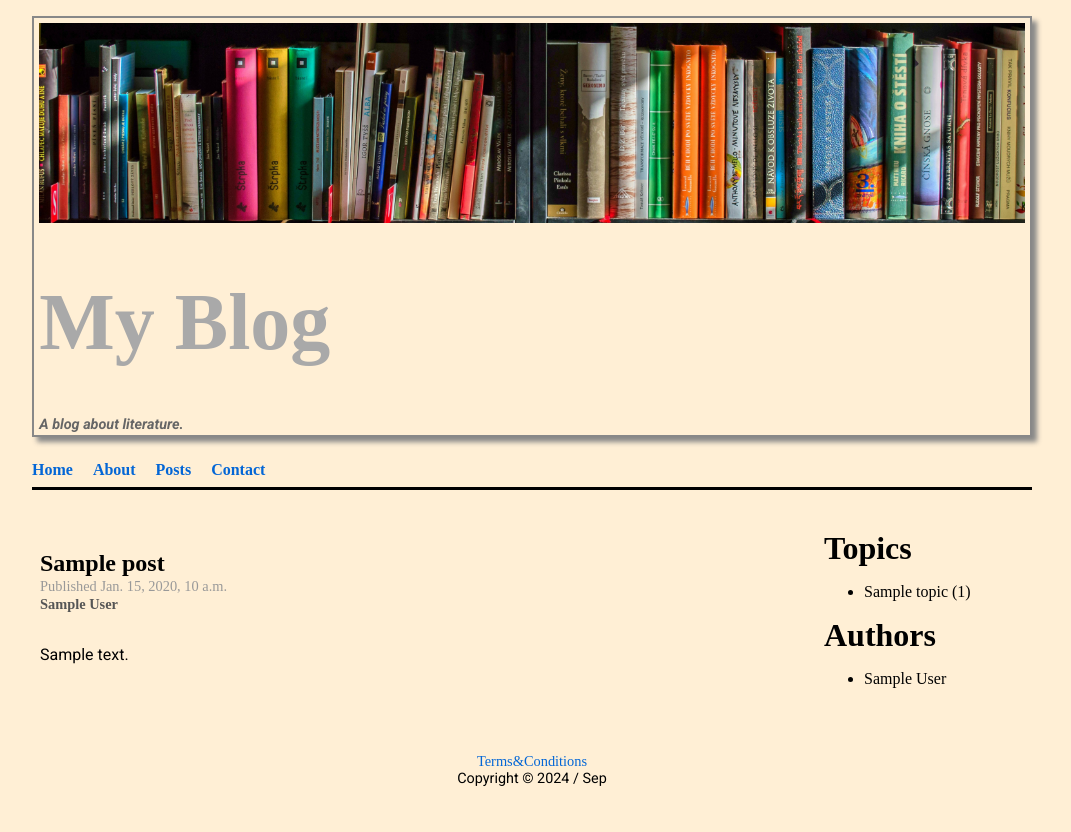
After one commit to morgs999/myBlog, a Django app: page /posts/1 in a window 1280 px wide. The commit adds this page. Shown: the whole page, without its empty margins (108-1179 px from the left). Run offline with Django 5.2, Linux system fonts and the light colour scheme; tables that the repository leaves empty hold one stand-in row (values such as "Sample post"); some web fonts are replaced.

Commit message:
post pages and lists added

```diff
--- a/blog/models.py
+++ b/blog/models.py
@@ -4,6 +4,7 @@
 from django.db import models
 from django.conf import settings
 from django.utils import timezone
+from django.urls import reverse
 from django.contrib.auth import get_user_model
 
 
@@ -104,6 +105,20 @@
         self.status = self.PUBLISHED
         self.published = timezone.now()
 
+    def get_absolute_url(self):
+        """provide url"""
+        if self.published:
+            kwargs={
+                'year':self.published.year,
+                'month':self.published.month,
+                'day':self.published.day,
+                'slug':self.slug
+            }
+        else:
+            kwargs = {'pk':self.pk}
+
+        return reverse('post-detail', kwargs=kwargs)
+
     # meta
     class Meta:
         """meta information for Post model"""
--- a/blog/static/blog/base.css
+++ b/blog/static/blog/base.css
@@ -101,13 +101,6 @@
     margin: 0;
 }
 
-img {
-    max-width: 50%;
-    height: auto;
-    margin: auto;
-    padding: auto;
-}
-
 /* Style the top nav */
 #top-nav {
     padding: 0.5rem 0;
@@ -153,6 +146,45 @@
     box-shadow: 5px 5px 5px lightslategray;
 }
 
+/* Post preview */
+.post-preview {
+    border-bottom: 1px dotted darkblue;
+}
+
+.post-preview h2 {
+    padding-bottom: 0;
+    margin-bottom: 0;
+}
+
+.post-preview time {
+    color: #999;
+}
+
+.post-preview section {
+    margin: 1rem 0;
+}
+
+/* Post detail article */
+#post-detail-article h1 {
+    margin-bottom: 0;
+    padding-bottom: 0;
+}
+
+#post-detail-article .author {
+    font-size: 0.9rem;
+    font-weight: bold;
+    color: #555;
+}
+
+#post-detail-article .published {
+    color: #999;
+    font-size: 0.9rem;
+}
+
+#post-detail-article .content {
+    margin: 2rem 0;
+}
+
 /* Style the footer */
 #site-footer {
     font-family: 'Roboto';
--- /dev/null
+++ b/blog/templates/blog/post_detail.html
@@ -0,0 +1,13 @@
+{% extends 'blog/base.html' %}
+
+{% block page_title %}{{ post.title }}{% endblock %}
+
+{% block main %}
+<article id="post-detail-article">
+    <h1>{{ post.title }}</h1>
+    <span class="published">Published <time>{{ post.published }}</time></span><br>
+    <span class="author">{{ post.author.get_full_name }}</span>
+
+    <section class="content">{{ post.content|linebreaks }}</section>
+</article>
+{% endblock %}
--- a/blog/templates/blog/terms_and_conditions.html
+++ b/blog/templates/blog/terms_and_conditions.html
@@ -1,5 +1,3 @@
-{# blog/templates/terms_and_conditions.html}
-
 {% extends 'blog/base.html' %}
 
 {% block page_title %}Terms & Conditions{% endblock %}
--- a/blog/views.py
+++ b/blog/views.py
@@ -4,7 +4,7 @@
 from django.shortcuts import render
 # from django.db.models import Count
 from django.views.generic.base import TemplateView
-from django.views.generic import ListView
+from django.views.generic import ListView, DetailView
 from . import models
 
 class HomeView(TemplateView):
@@ -30,9 +30,35 @@
 
 class PostListView(ListView):
     """
-    Posts page
+    All the (published) Posts page
     """
     model = models.Post
+    context_object_name = 'posts'
+    queryset = models.Post.objects \
+        .published() \
+        .order_by('-published')
+
+class PostDetailView(DetailView):
+    """
+    Single Post Page
+    """
+    model = models.Post
+
+    def get_queryset(self):
+        # Get the base queryset
+        queryset = super().get_queryset().published()
+
+        # If a PK lookup, use default queryset
+        if 'pk' in self.kwargs:
+            return queryset
+
+        # else filter on published date
+        return queryset.filter(
+            published__year=self.kwargs['year'],
+            published__month=self.kwargs['month'],
+            published__day=self.kwargs['day'],
+        )
+
 
 def terms_and_conditions(request):
     """termsandconditions"""
--- a/myBlog/urls.py
+++ b/myBlog/urls.py
@@ -11,5 +11,7 @@
     path('', views.HomeView.as_view(), name='home'),
     path('about/', views.AboutView.as_view(), name='about'),
     path('/terms', views.terms_and_conditions, name='terms-and-conditions'),
-    path('posts/', views.PostListView.as_view(), name='post-list')
+    path('posts/', views.PostListView.as_view(), name='post-list'),
+    path('posts/<int:year>/<int:month>/<int:day>/<slug:slug>', views.PostDetailView.as_view(), name='post-detail'),
+    path('posts/<int:pk>', views.PostDetailView.as_view(), name='post-detail')
 ]
```
Also changed, not shown: blog/templates/blog/home.html (+2 -7 lines), blog/templates/blog/post_list.html (+5 -2 lines), blog/templates/blog/post_preview.html (added, +10 -0 lines).
